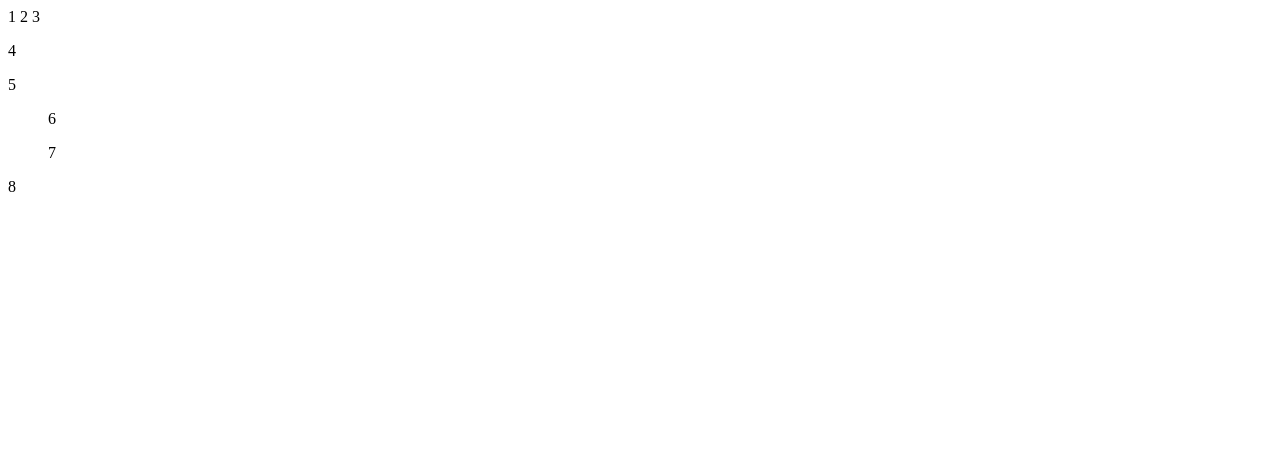
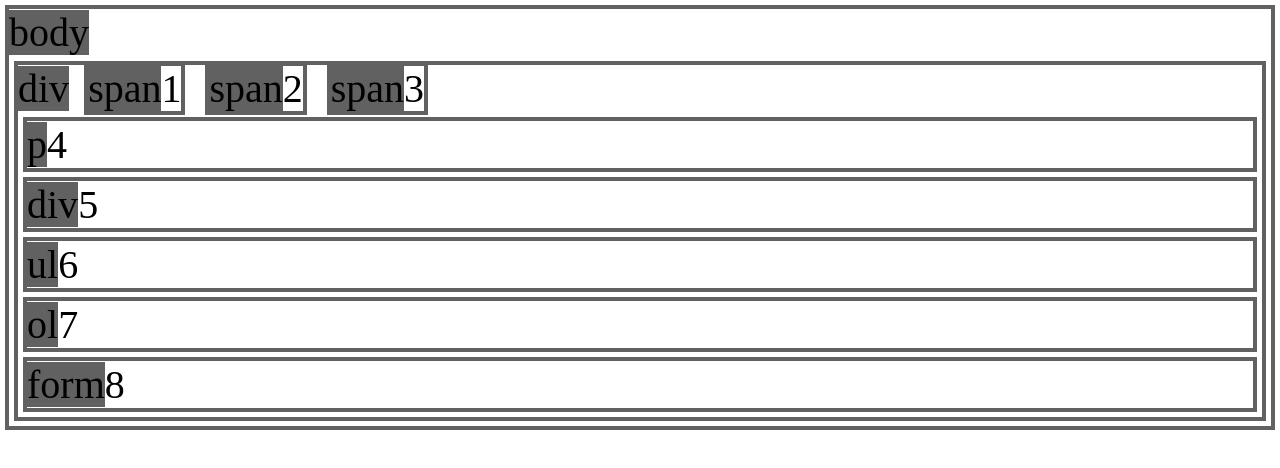
Before and after one commit to andremartins746/javascript, a plain HTML site: page css/classeTag.html in a window 1280 px wide. Drawn offline with Linux system fonts and the light colour scheme.

Commit message:
arquivos novos

```diff
--- /dev/null
+++ b/css/css/externo.css
@@ -0,0 +1,3 @@
+body {
+    background: gold;
+}
--- a/css/css/tag.css
+++ b/css/css/tag.css
@@ -0,0 +1,14 @@
+body {
+    font-size: 40px;
+}
+ul, ol {
+    padding: 0;
+}
+
+li {
+    margin-left: 60px;
+}
+.tag {
+    border: solid 4px;
+    margin: 5px;
+}
--- a/css/js/tag.js
+++ b/css/js/tag.js
@@ -0,0 +1,12 @@
+document.querySelectorAll('.tag').forEach(elemento => {
+    const tagName = elemento.tagName.toLowerCase()
+
+    elemento.style.borderColor = '#616161'
+
+    if(!elemento.classList.contains('nolabel')) {
+        const label = document.createElement('label')
+        label.style.backgroundColor = '#616161'
+        label.innerHTML = tagName
+        elemento.insertBefore(label, elemento.childNodes[0])
+    }
+});
```
Also changed, not shown: css/origem.html (+2 -1 lines).
